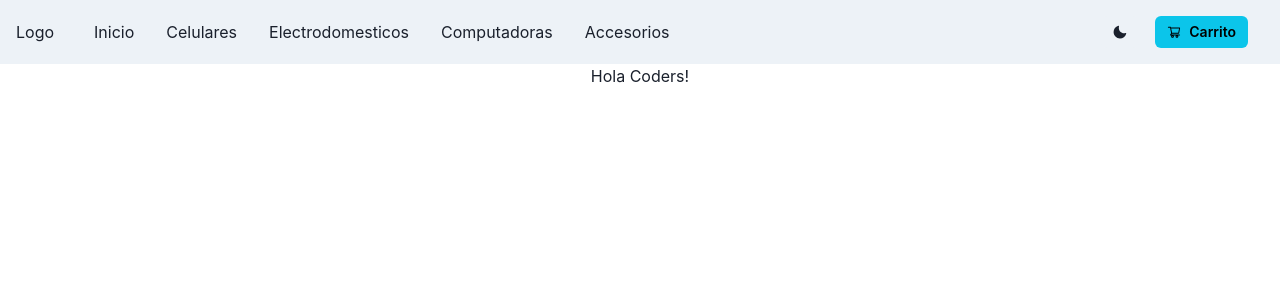
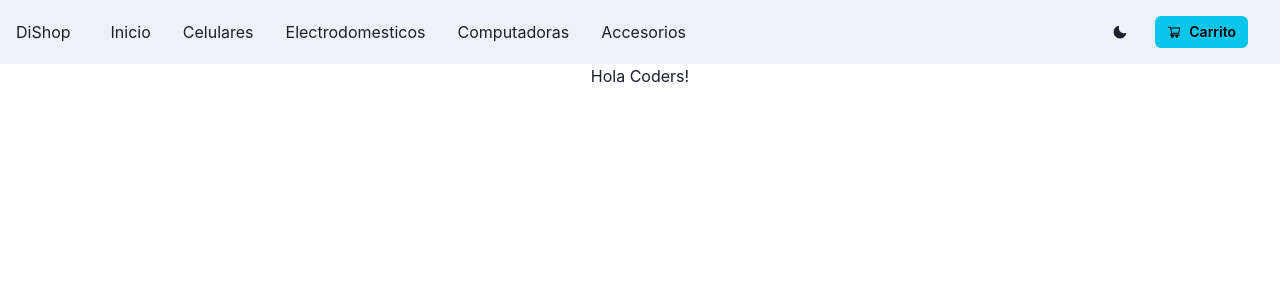
Before and after one commit to raulahumada/dishopAhumada, a React (Create React App) app: page / in a window 1280 px wide. Shown: the top 300 px of the page. Built offline with nearby package versions, Linux system fonts and the light colour scheme.

Commit message:
cambio de nombre

```diff
--- a/src/components/NavBar.jsx
+++ b/src/components/NavBar.jsx
@@ -53,7 +53,7 @@ const NavBar = () => {
             onClick={isOpen ? onClose : onOpen}
           />
           <HStack spacing={8} alignItems={'center'}>
-            <Box>Logo</Box>
+            <Box>DiShop</Box>
             <HStack
               as={'nav'}
               spacing={4}
```
